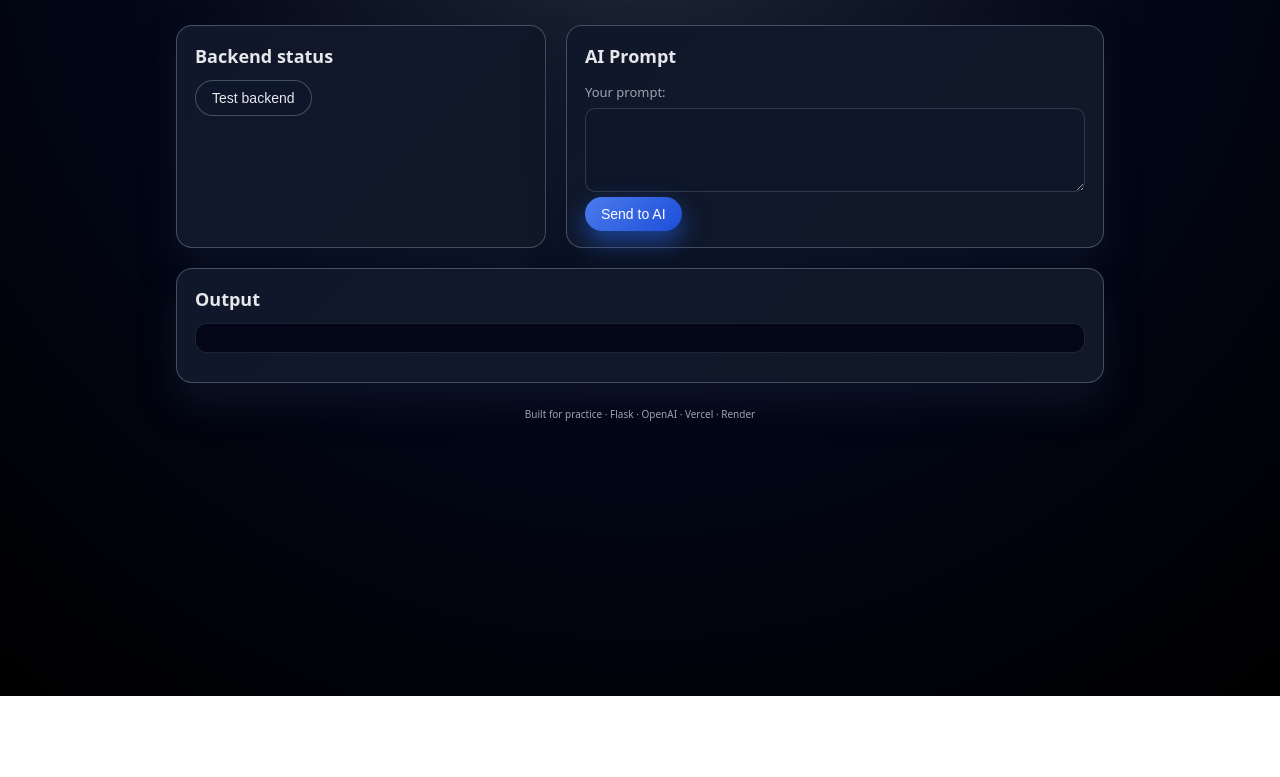
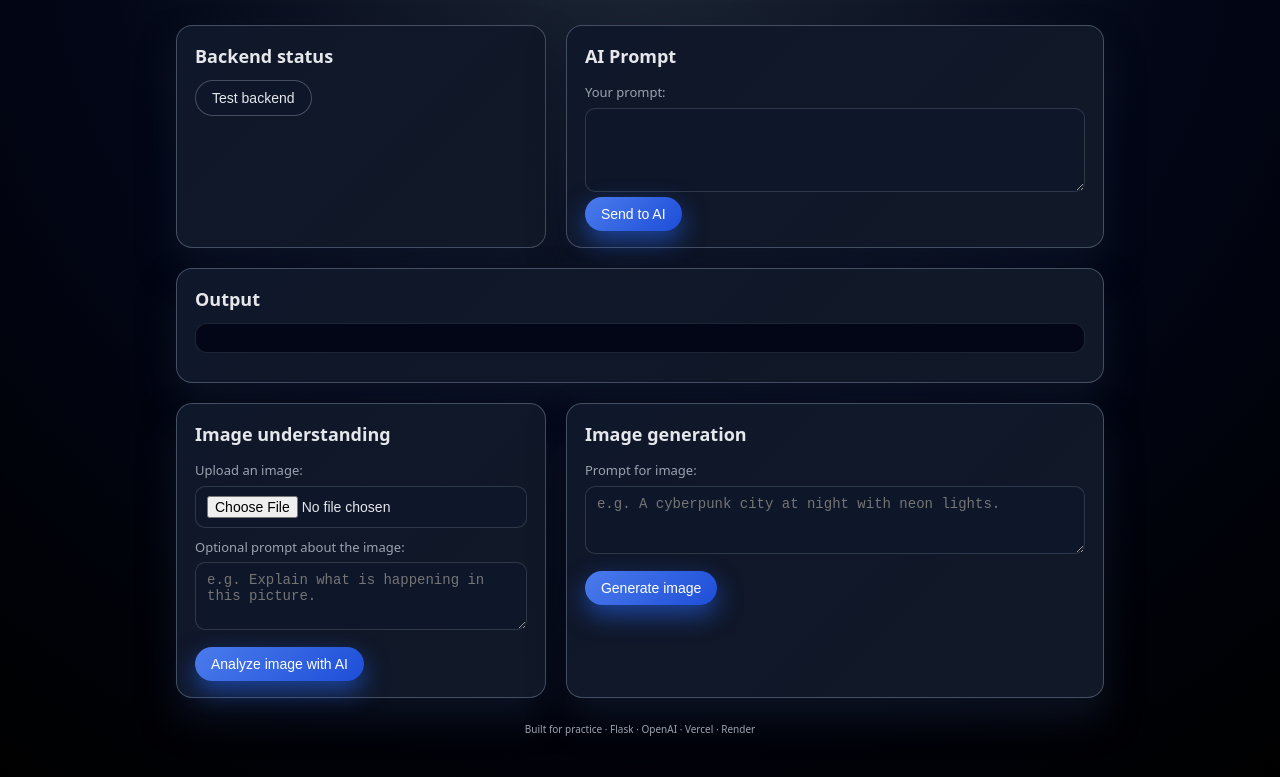
Before and after one commit to MihaiCrasmariu/Ai-Chat-Tool, a plain HTML site: page frontend/index.html in a window 1280 px wide. Shown: the part 104-881 px from the top of the page. Before the commit the page ends 800 px from the top, so only its background shows below. Drawn offline with Linux system fonts and the light colour scheme.

```diff
--- a/frontend/index.html
+++ b/frontend/index.html
@@ -15,11 +15,13 @@
         </header>
 
         <main class="app-main">
+    <!-- Card backend -->
     <section class="card">
         <h2>Backend status</h2>
         <button id="test-backend" class="btn secondary">Test backend</button>
     </section>
 
+    <!-- Card text → AI text -->
     <section class="card">
         <h2>AI Prompt</h2>
         <label for="prompt" class="label">Your prompt:</label>
@@ -27,11 +29,46 @@
         <button id="send-prompt" class="btn primary">Send to AI</button>
     </section>
 
+    <!-- Card output text -->
     <section class="card">
         <h2>Output</h2>
         <pre id="output" class="output"></pre>
     </section>
+
+    <!-- Card image understanding -->
+    <section class="card">
+        <h2>Image understanding</h2>
+
+        <label for="image-input" class="label">Upload an image:</label>
+        <input type="file" id="image-input" accept="image/*" class="input">
+
+        <label for="image-prompt" class="label" style="margin-top:10px; display:block;">
+            Optional prompt about the image:
+        </label>
+        <textarea id="image-prompt" rows="3" class="input"
+                  placeholder="e.g. Explain what is happening in this picture."></textarea>
+
+        <button id="analyze-image" class="btn primary" style="margin-top:12px;">
+            Analyze image with AI
+        </button>
+    </section>
+
+    <!-- Card image generation -->
+    <section class="card">
+        <h2>Image generation</h2>
+
+        <label for="gen-prompt" class="label">Prompt for image:</label>
+        <textarea id="gen-prompt" rows="3" class="input"
+                  placeholder="e.g. A cyberpunk city at night with neon lights."></textarea>
+
+        <button id="gen-image" class="btn primary" style="margin-top:12px;">
+            Generate image
+        </button>
+
+        <div id="gen-image-result" style="margin-top:14px;"></div>
+    </section>
 </main>
+
 
         <footer class="app-footer">
             <small>Built for practice · Flask · OpenAI · Vercel · Render</small>
--- a/frontend/script.js
+++ b/frontend/script.js
@@ -5,6 +5,7 @@ const output = document.getElementById("output");
 
 // baza URL-ului de backend (Render)
 const BASE_URL = "https://ai-chat-tool-backend.onrender.com";
+
 
 
 // ------------------------------
```
Lines whose indentation alone changed are shown as unchanged.
